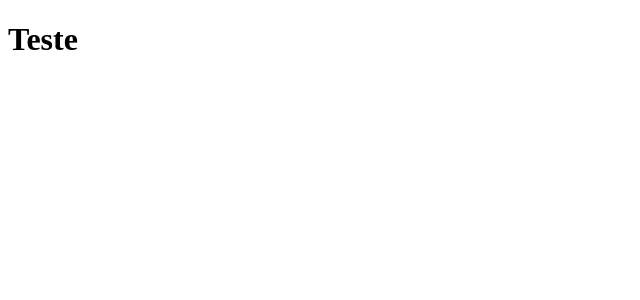
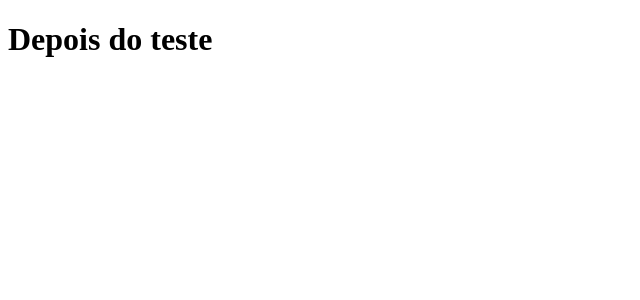
Before and after one commit to wasaErick/clone-tabnews, a Next.js app: page / in a window 1280 px wide. Shown: the top 300 px of the page, without its empty margins (0-640 px from the left). Built offline with nearby package versions, Linux system fonts and the light colour scheme.

Commit message:
adiciona a pagina inicial

```diff
--- a/pages/index.js
+++ b/pages/index.js
@@ -1,5 +1,5 @@
 function Home() {
-    return <h1>Teste</h1>
+    return <h1>Depois do teste</h1>
 }
 
 export default Home;
```
